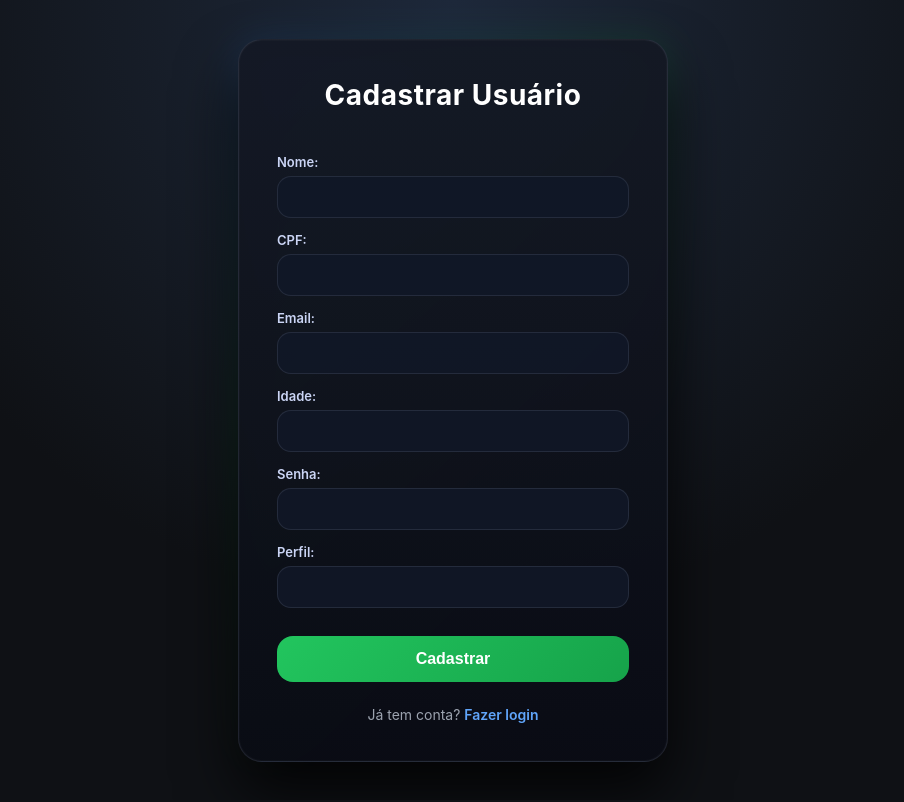
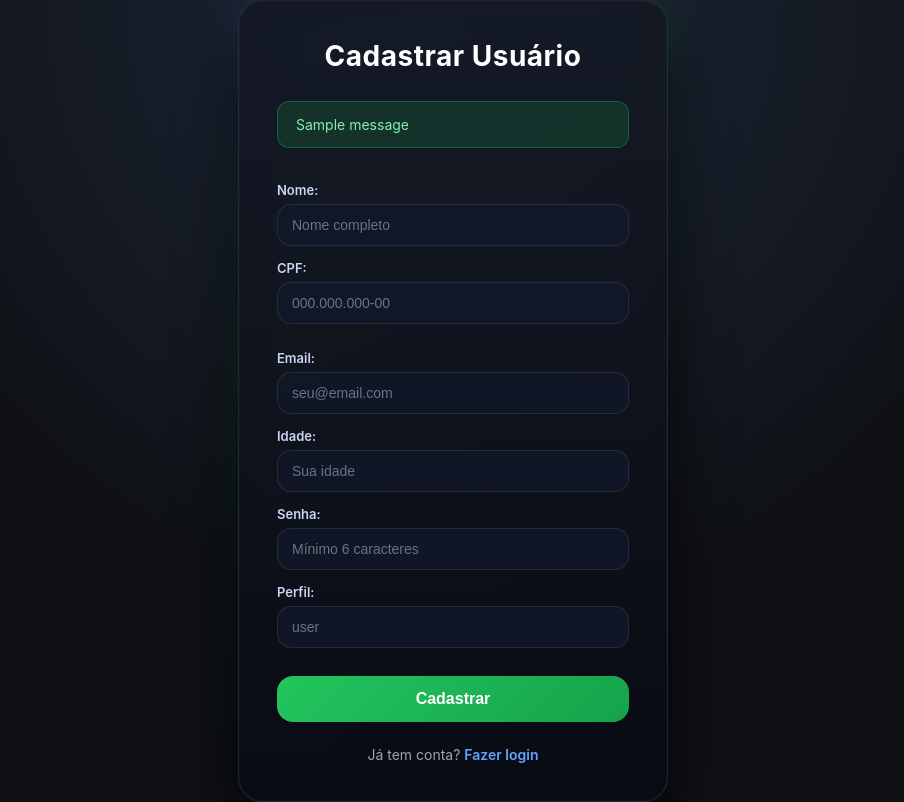
Before and after one commit to lalandrade/AnimeList, a Flask app: page /cadastro in a window 1280 px wide. Shown: the whole page, without its empty margins (187-1091 px from the left). Before the commit the page ends 775 px from the top, so only its background shows below. Run offline with Flask 3, Linux system fonts and the light colour scheme; one stand-in notice (Sample message) is shown.

Commit message:
atualizei

```diff
--- a/controller/usuario_controller.py
+++ b/controller/usuario_controller.py
@@ -1,4 +1,4 @@
-from flask import Blueprint, render_template, request, jsonify, session, redirect, url_for
+from flask import Blueprint, render_template, request, jsonify, session, redirect, url_for, flash
 from service.usuario_service import UsuarioService
 
 
@@ -10,7 +10,6 @@ def painel():
     if "id_usuario" not in session:
         return redirect(url_for("usuario.login_get"))
     return render_template("painel.html")
-
 
 
 # -------- LOGIN --------
@@ -26,13 +25,14 @@ def login_post():
 
     usuario = UsuarioService.autenticar(email, senha)
     if not usuario:
-        return render_template("login.html", erro="Email ou senha inválidos")
-
+        flash("Email ou senha incorretos!", "error")
+        return redirect(url_for("usuario.login_get"))
 
     session["id_usuario"] = usuario["id"]
     session["nome"] = usuario["nome"]
     session["perfil"] = usuario["perfil"]
 
+    flash(f"Bem-vindo(a), {usuario['nome']}!", "success")
     return redirect(url_for("usuario.painel"))
 
 
@@ -40,6 +40,7 @@ def login_post():
 @usuario_bp.route("/logout")
 def logout():
     session.clear()
+    flash("Você saiu da sua conta.", "info")
     return redirect(url_for("usuario.login_get"))
 
 
@@ -62,9 +63,11 @@ def cadastro_post():
 
     status = UsuarioService.cadastrar(dados)
     if status:
+        flash("Cadastro realizado com sucesso! Faça login.", "success")
         return redirect(url_for("usuario.login_get"))
 
-    return "Erro ao cadastrar usuário", 400
+    flash("Erro ao cadastrar usuário. Tente novamente.", "error")
+    return redirect(url_for("usuario.cadastro_get"))
 
 
 # -------- LISTANIME --------
@@ -132,6 +135,8 @@ def atualizar_usuario(id):
         return jsonify({"mensagem": "Usuário atualizado com sucesso"}), 200
 
     return jsonify({"erro": "Erro ao atualizar"}), 400
+
+
 @usuario_bp.route("/admin")
 def admin_area():
     if session.get("perfil") != "admin":
--- a/static/css/cadastro-usuario.css
+++ b/static/css/cadastro-usuario.css
@@ -145,3 +145,84 @@ body {
 .container a:hover {
     text-decoration: underline;
 }
+
+/* ======================
+   MENSAGENS DE ALERTA
+====================== */
+.alert {
+    padding: 14px 18px;
+    margin-bottom: 20px;
+    border-radius: 12px;
+    font-size: 14px;
+    animation: slideDown 0.3s ease;
+    backdrop-filter: blur(10px);
+}
+
+@keyframes slideDown {
+    from {
+        opacity: 0;
+        transform: translateY(-10px);
+    }
+    to {
+        opacity: 1;
+        transform: translateY(0);
+    }
+}
+
+.alert-error {
+    background: rgba(239, 68, 68, 0.15);
+    border: 1px solid rgba(239, 68, 68, 0.3);
+    color: #fca5a5;
+}
+
+.alert-success {
+    background: rgba(34, 197, 94, 0.15);
+    border: 1px solid rgba(34, 197, 94, 0.3);
+    color: #86efac;
+}
+
+.alert-info {
+    background: rgba(59, 130, 246, 0.15);
+    border: 1px solid rgba(59, 130, 246, 0.3);
+    color: #93c5fd;
+}
+
+/* MENSAGEM DE ERRO DE VALIDAÇÃO */
+.erro-validacao {
+    display: block;
+    color: #f87171;
+    font-size: 12px;
+    margin-top: 4px;
+    margin-bottom: 8px;
+    font-weight: 500;
+}
+
+/* INPUT COM ERRO */
+.container input.invalido {
+    border-color: #ef4444 !important;
+    box-shadow: 0 0 0 2px rgba(239, 68, 68, 0.25) !important;
+}
+
+/* SELECT (para o campo perfil) */
+.container select {
+    padding: 12px 14px;
+    border-radius: 14px;
+    border: 1px solid rgba(148, 163, 184, 0.15);
+    background: rgba(17, 24, 39, 0.9);
+    color: #ffffff;
+    font-size: 14px;
+    outline: none;
+    transition: 0.25s;
+    cursor: pointer;
+}
+
+.container select:focus {
+    border-color: #3b82f6;
+    box-shadow: 0 0 0 2px rgba(59,130,246,0.35);
+    background: #020617;
+}
+
+.container select option {
+    background: #1e293b;
+    color: #ffffff;
+}
--- /dev/null
+++ b/static/js/cadastro.js
@@ -0,0 +1,155 @@
+// ====================================
+// VALIDAÇÃO E MÁSCARA DE CPF
+// ====================================
+
+const cpfInput = document.getElementById('cpf');
+const erroCpf = document.getElementById('erro-cpf');
+const form = document.getElementById('form-cadastro');
+
+// Aplica máscara no CPF enquanto digita
+cpfInput.addEventListener('input', function(e) {
+    let value = e.target.value.replace(/\D/g, ''); // Remove tudo que não é número
+
+    // Limita a 11 dígitos
+    value = value.substring(0, 11);
+
+    // Aplica a máscara 000.000.000-00
+    if (value.length > 9) {
+        value = value.replace(/(\d{3})(\d{3})(\d{3})(\d{2})/, '$1.$2.$3-$4');
+    } else if (value.length > 6) {
+        value = value.replace(/(\d{3})(\d{3})(\d{1,3})/, '$1.$2.$3');
+    } else if (value.length > 3) {
+        value = value.replace(/(\d{3})(\d{1,3})/, '$1.$2');
+    }
+
+    e.target.value = value;
+
+    // VALIDAÇÃO EM TEMPO REAL
+    const cpfSemMascara = value.replace(/\D/g, '');
+
+    if (cpfSemMascara.length > 0 && cpfSemMascara.length < 11) {
+        // CPF incompleto
+        erroCpf.textContent = 'CPF incompleto. Digite os 11 dígitos.';
+        erroCpf.style.color = '#f87171';
+        cpfInput.style.borderColor = '#ef4444';
+    } else if (cpfSemMascara.length === 11) {
+        // CPF completo - valida
+        if (!validarCPF(cpfSemMascara)) {
+            erroCpf.textContent = 'CPF inválido';
+            erroCpf.style.color = '#f87171';
+            cpfInput.style.borderColor = '#ef4444';
+        } else {
+            // CPF válido!
+            erroCpf.textContent = '✓ CPF válido';
+            erroCpf.style.color = '#86efac';
+            cpfInput.style.borderColor = '#22c55e';
+        }
+    } else {
+        // Campo vazio - limpa mensagens
+        erroCpf.textContent = '';
+        cpfInput.style.borderColor = '';
+    }
+});
+
+// Validação quando sai do campo (blur)
+cpfInput.addEventListener('blur', function() {
+    const cpf = cpfInput.value.replace(/\D/g, '');
+
+    if (cpf.length > 0 && cpf.length < 11) {
+        erroCpf.textContent = 'CPF incompleto. Digite os 11 dígitos.';
+        erroCpf.style.color = '#f87171';
+        cpfInput.style.borderColor = '#ef4444';
+    }
+});
+
+// Valida CPF antes de enviar o formulário
+form.addEventListener('submit', function(e) {
+    const cpf = cpfInput.value.replace(/\D/g, ''); // Remove pontos e traço
+
+    if (cpf.length === 0) {
+        e.preventDefault();
+        erroCpf.textContent = 'CPF é obrigatório';
+        erroCpf.style.color = '#f87171';
+        cpfInput.style.borderColor = '#ef4444';
+        cpfInput.focus();
+        return false;
+    }
+
+    if (cpf.length !== 11) {
+        e.preventDefault();
+        erroCpf.textContent = 'CPF deve ter exatamente 11 dígitos';
+        erroCpf.style.color = '#f87171';
+        cpfInput.style.borderColor = '#ef4444';
+        cpfInput.focus();
+        return false;
+    }
+
+    // Validação adicional: CPF válido (algoritmo oficial)
+    if (!validarCPF(cpf)) {
+        e.preventDefault();
+        erroCpf.textContent = 'CPF inválido';
+        erroCpf.style.color = '#f87171';
+        cpfInput.style.borderColor = '#ef4444';
+        cpfInput.focus();
+        return false;
+    }
+
+    // Limpa mensagem de erro se estiver tudo certo
+    erroCpf.textContent = '';
+    cpfInput.style.borderColor = '';
+});
+
+// Remove erro quando o usuário começa a digitar novamente
+cpfInput.addEventListener('focus', function() {
+    // Só limpa se o campo estiver vazio
+    if (cpfInput.value.length === 0) {
+        erroCpf.textContent = '';
+        cpfInput.style.borderColor = '';
+    }
+});
+
+// ====================================
+// FUNÇÃO DE VALIDAÇÃO DE CPF (OFICIAL)
+// ====================================
+function validarCPF(cpf) {
+    cpf = cpf.replace(/\D/g, '');
+
+    if (cpf.length !== 11) return false;
+
+    // Verifica se todos os dígitos são iguais (ex: 111.111.111-11)
+    if (/^(\d)\1{10}$/.test(cpf)) return false;
+
+    // Validação do primeiro dígito verificador
+    let soma = 0;
+    for (let i = 0; i < 9; i++) {
+        soma += parseInt(cpf.charAt(i)) * (10 - i);
+    }
+    let resto = (soma * 10) % 11;
+    if (resto === 10 || resto === 11) resto = 0;
+    if (resto !== parseInt(cpf.charAt(9))) return false;
+
+    // Validação do segundo dígito verificador
+    soma = 0;
+    for (let i = 0; i < 10; i++) {
+        soma += parseInt(cpf.charAt(i)) * (11 - i);
+    }
+    resto = (soma * 10) % 11;
+    if (resto === 10 || resto === 11) resto = 0;
+    if (resto !== parseInt(cpf.charAt(10))) return false;
+
+    return true;
+}
+
+//
+//CPFs VÁLIDOS PARA TESTE:
+
+//111.444.777-35
+//123.456.789-09
+//529.982.247-25
+//853.513.468-93
+//362.817.281-06
+//191.726.485-17
+//745.209.748-51
+//401.231.654-02
+//078.543.219-64
+//987.654.321-00
--- a/templates/cadastro-usuario.html
+++ b/templates/cadastro-usuario.html
@@ -16,28 +16,38 @@
 
         <h1>Cadastrar Usuário</h1>
 
+        <!-- Mensagens Flash -->
+        {% with messages = get_flashed_messages(with_categories=true) %}
+            {% if messages %}
+                {% for category, message in messages %}
+                    <div class="alert alert-{{ category }}">
+                        {{ message }}
+                    </div>
+                {% endfor %}
+            {% endif %}
+        {% endwith %}
+
         <!-- FORMULÁRIO -->
-        <form action="{{ url_for('usuario.cadastro_post') }}" method="POST">
+        <form action="{{ url_for('usuario.cadastro_post') }}" method="POST" id="form-cadastro">
 
             <label>Nome:</label>
-            <input type="text" name="nome" required>
+            <input type="text" name="nome" placeholder="Nome completo" required>
 
             <label>CPF:</label>
-            <input type="text" id="cpf" name="cpf" maxlength="11"
-                oninput="this.value = this.value.replace(/\D/g, '')" required />
-
+            <input type="text" id="cpf" name="cpf" placeholder="000.000.000-00" maxlength="14" required>
+            <span id="erro-cpf" class="erro-validacao"></span>
 
             <label>Email:</label>
-            <input type="email" name="email" required>
+            <input type="email" name="email" placeholder="seu@email.com" required>
 
             <label>Idade:</label>
-            <input type="number" name="idade" required>
+            <input type="number" name="idade" placeholder="Sua idade" min="1" max="120" required>
 
             <label>Senha:</label>
-            <input type="password" name="senha" required>
+            <input type="password" name="senha" placeholder="Mínimo 6 caracteres" minlength="6" required>
 
             <label>Perfil:</label>
-            <input type="text" name="perfil" placeholder="" required>
+            <input type="text" name="perfil" placeholder="user" required>
 
             <button type="submit">Cadastrar</button>
 
@@ -50,6 +60,7 @@
 
     </div>
 
+<script src="{{ url_for('static', filename='js/cadastro.js') }}"></script>
 </body>
 
 </html>
```
Also changed, not shown: static/css/login.css (+37 -0 lines), templates/login.html (+12 -16 lines), static/js/usuarios.js (line endings or trailing spaces).
